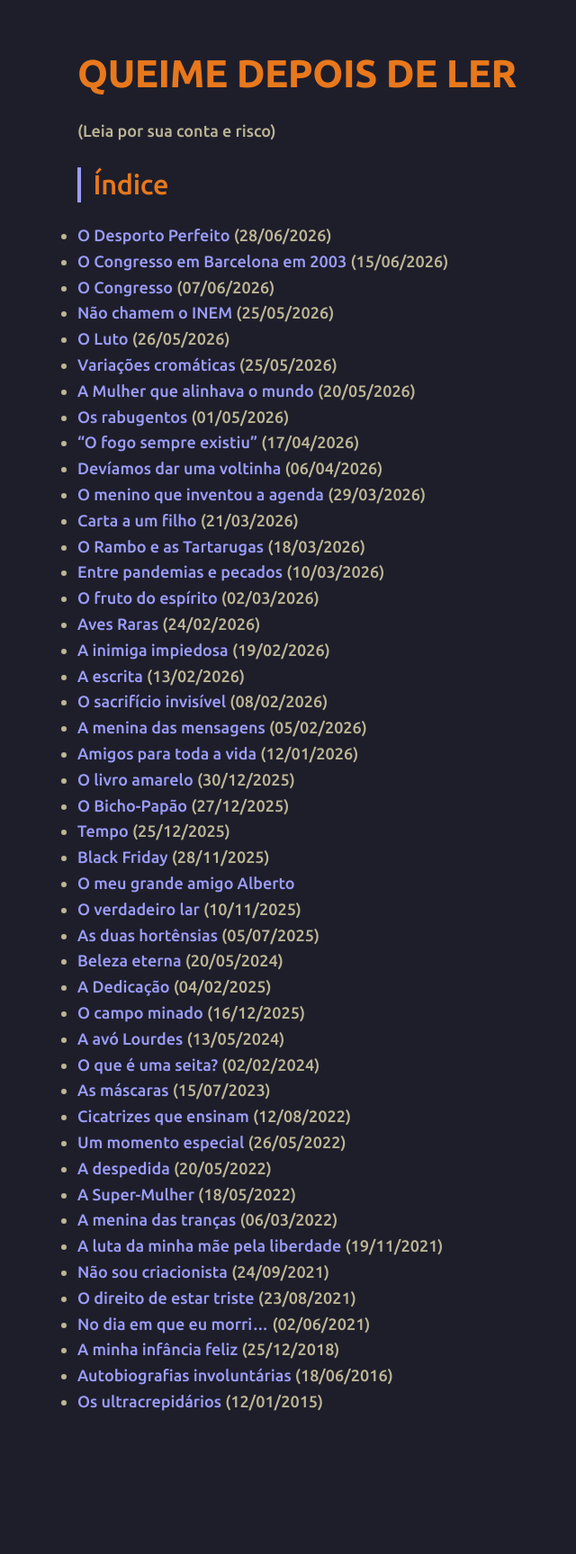
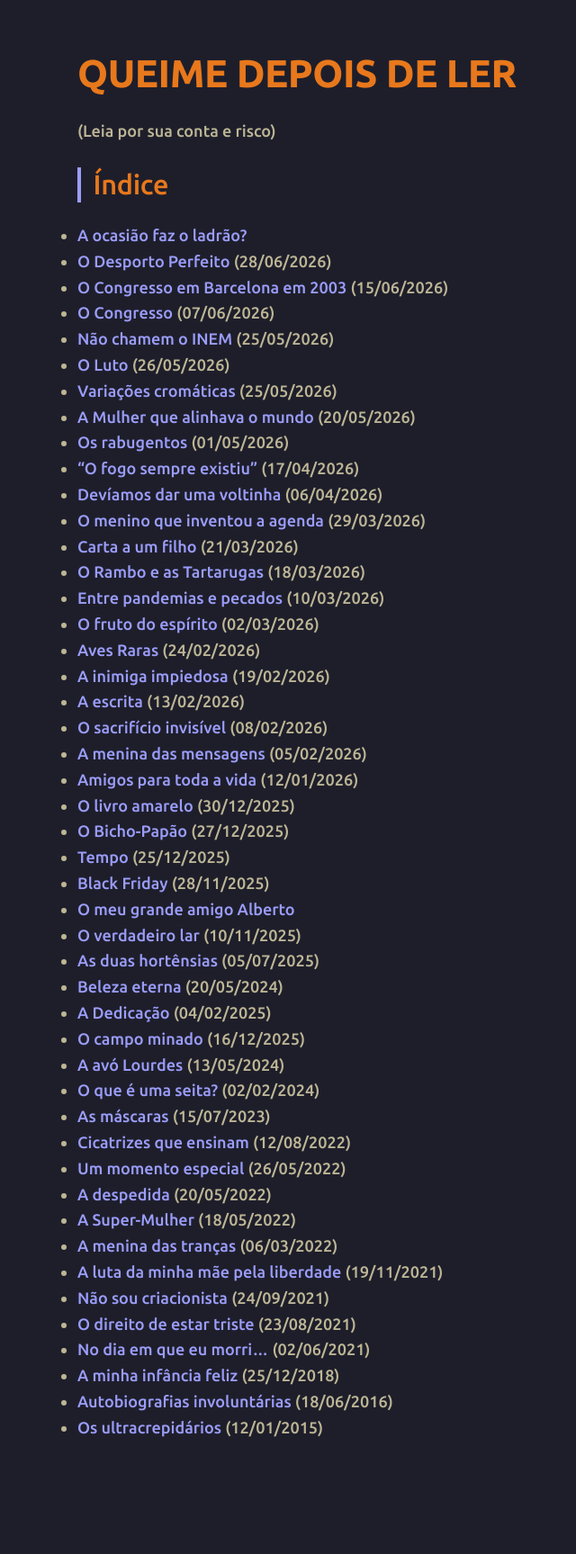
Before and after one commit to joaquim-capitao/queime-depois-de-ler, a Jekyll site: the page built from index.md, in a window 1280 px wide. Shown: the whole page at 90% size, without its empty margins (223-863 px from the left). Built offline with Jekyll 4.4.1, drawn with Linux system fonts in a browser that asks for light colours; our own code applies the rules of GitHub Pages for plain Markdown files; before the commit the page ends 1699 px from its top, so only the background shows below that.

```diff
--- a/index.md
+++ b/index.md
@@ -10,7 +10,7 @@
 
 
 
-
+* [A ocasião faz o ladrão?](https://joaquim-capitao.github.io/queime-depois-de-ler/a-ocasiao-faz-o-ladrao)
 * [O Desporto Perfeito](https://joaquim-capitao.github.io/queime-depois-de-ler/desporto-perfeito) (28/06/2026)
 * [O Congresso em Barcelona em 2003](https://joaquim-capitao.github.io/queime-depois-de-ler/congresso-barcelona-2003) (15/06/2026)
 * [O Congresso](https://joaquim-capitao.github.io/queime-depois-de-ler/o-congresso-anos-80) (07/06/2026)
```
